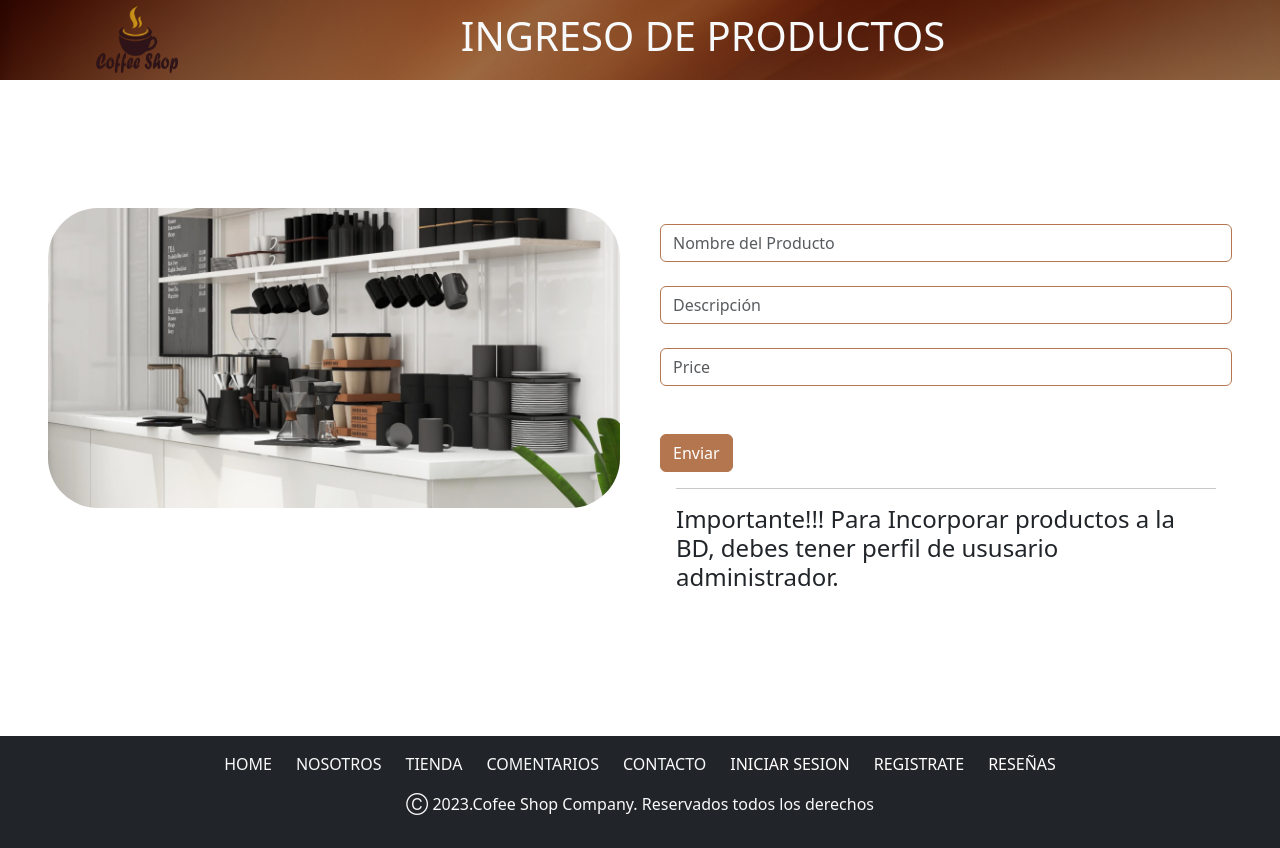
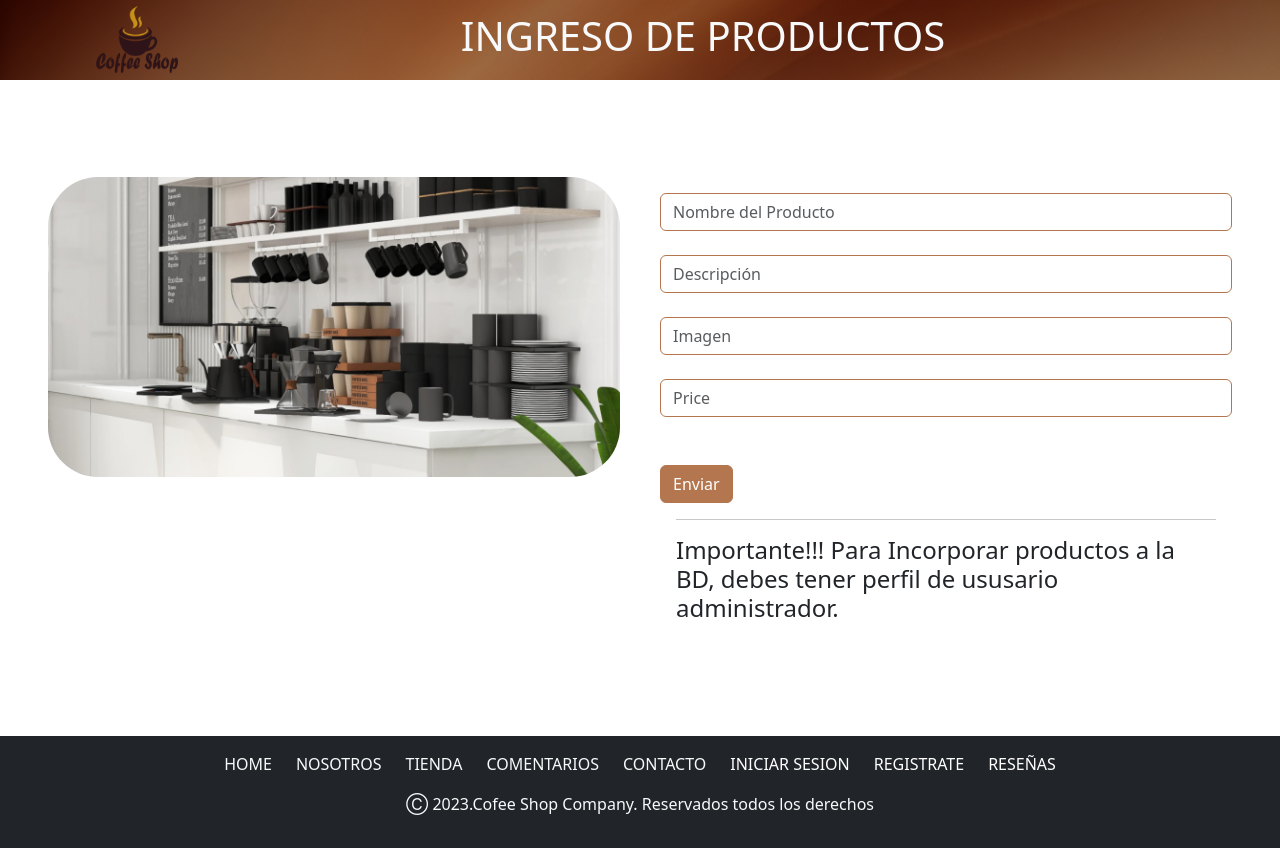
Before and after one commit to dmunoz80/CoffeShop-ProyectoFinal, a React (Create React App) app: page /AddProduct in a window 1280 px wide. Built offline with nearby package versions, Linux system fonts and the light colour scheme.

Commit message:
actualizacion

```diff
--- a/src/components/FormProduct.jsx
+++ b/src/components/FormProduct.jsx
@@ -12,6 +12,10 @@ function FormProduct ({onSubmit}) {
             </Form.Group>
             <Form.Group>
                 <Form.Label></Form.Label>
+                <Form.Control type="text" placeholder="Imagen" style={{borderColor:"#b4764f"}}/>
+            </Form.Group>
+            <Form.Group>
+                <Form.Label></Form.Label>
                 <Form.Control type="number" placeholder="Price" style={{borderColor:"#b4764f"}}/>
             </Form.Group>
 
```
Also changed, not shown: src/assets/images/bg_inicio_sesion.png, src/assets/images/bg_registrate.png.
